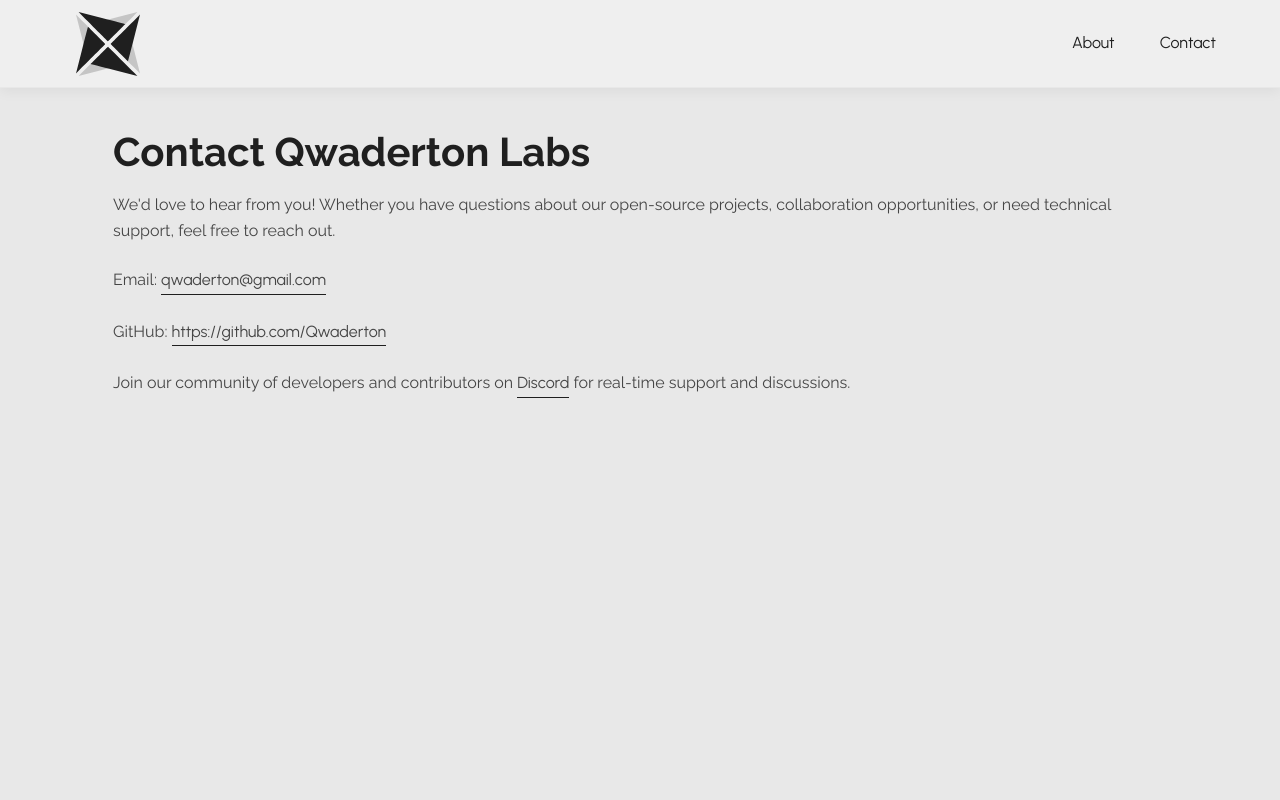
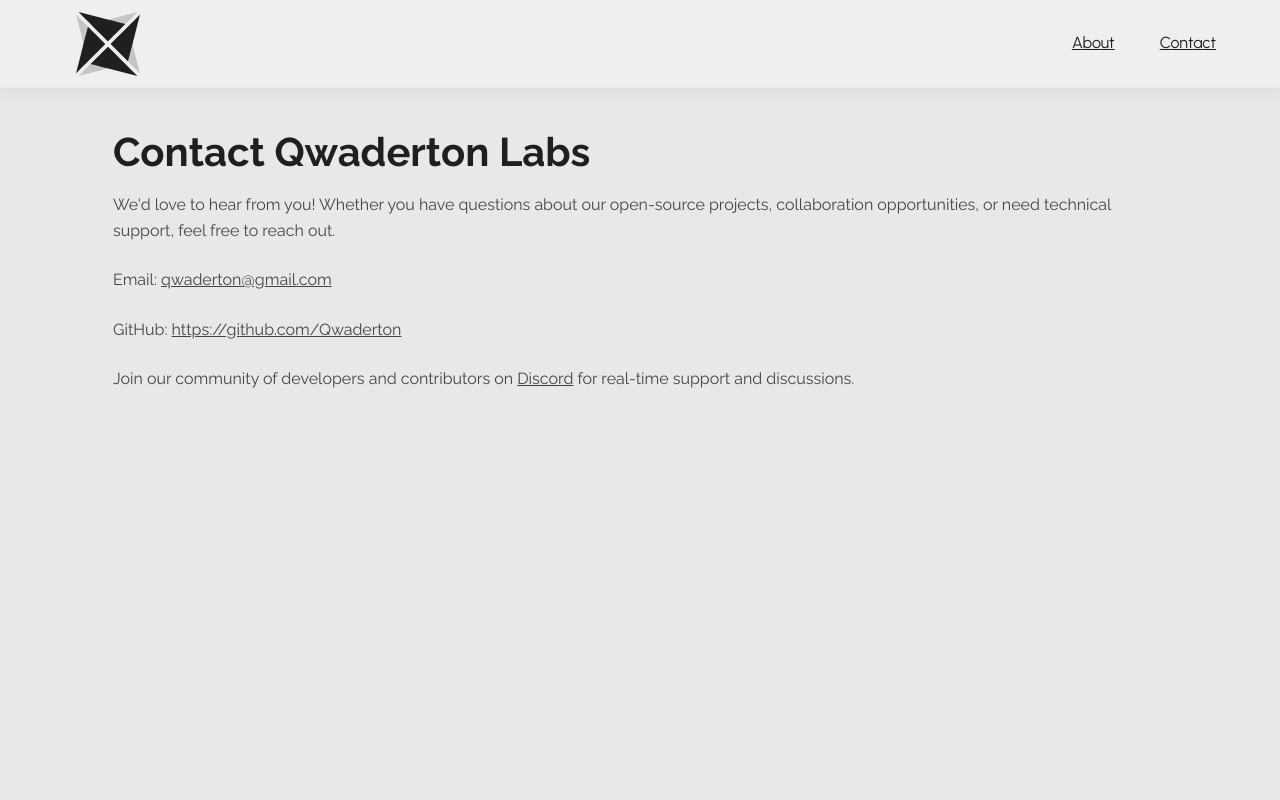
Before and after one commit to Qwaderton/qwaderton.github.io, a plain HTML site: page contact/index.html in a window 1280 px wide. Shown: the top 800 px of the page. Drawn offline with Linux system fonts and the light colour scheme.

Commit message:
okay i understood why text-decoration: none;

```diff
--- a/contact/index.html
+++ b/contact/index.html
@@ -7,6 +7,11 @@
   <title>Contact - Qwaderton Labs</title>
   <link rel="stylesheet" href="/src/css/style.css">
   <link rel="icon" href="/src/img/favicon.svg" type="image/x-icon">
+  <style>
+    a {
+      text-decoration: underline;
+    }
+  </style>
 </head>
 
 <body>
@@ -17,7 +22,7 @@
         <span></span><span></span><span></span>
       </div>
       <div class="logo">
-        <a href="index.html">
+        <a href="/index.html">
           <img src="/src/img/logo-icon.svg" alt="Project Logo" />
         </a>
       </div>
--- a/src/css/style.scss
+++ b/src/css/style.scss
@@ -83,19 +83,7 @@ a {
   transition: color $transition; // Smooth color transition on hover
   &:hover {
     color: $color-gray-dark;
-    background-size: 100% 2px; // Full underline on hover
   }
-    font-family: $secondary-font;
-    font-size: 1rem;
-    position: relative;
-    display: inline-block;
-    padding-bottom: 2px;
-    background-image: linear-gradient($color-black, $color-black); // Gradient for hover underline
-    background-size: 0% 1px; // Initially hidden underline
-    background-position: 0% 100%;
-    background-repeat: no-repeat;
-    transition: background-size $transition; // Smooth expand of underline on hover
-    background-size: 100% 1px; // Full underline
 }
 
 // Removing default list styling
```
Also changed, not shown: about/index.html (+1 -1 lines), docu.html (+1 -1 lines), index.html (+1 -1 lines), info-ru.html (+1 -1 lines), src/css/style.css, 1 other file.
